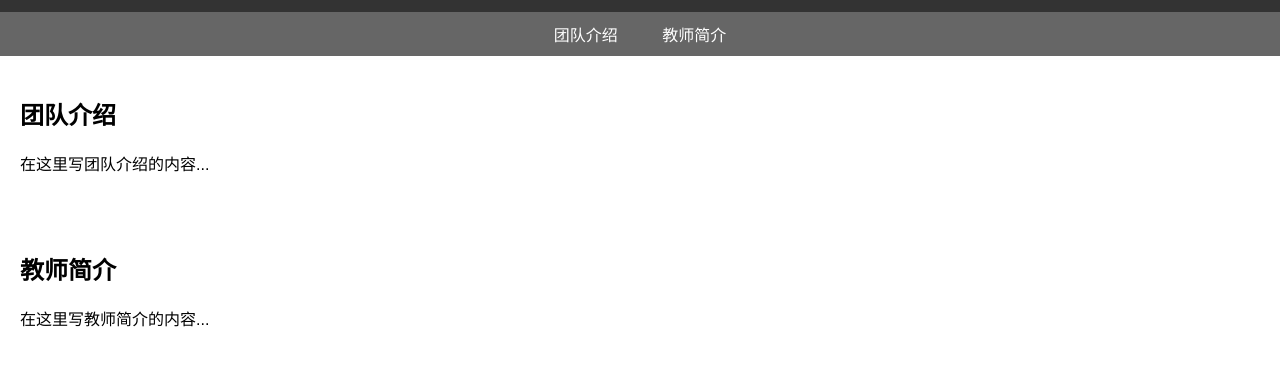
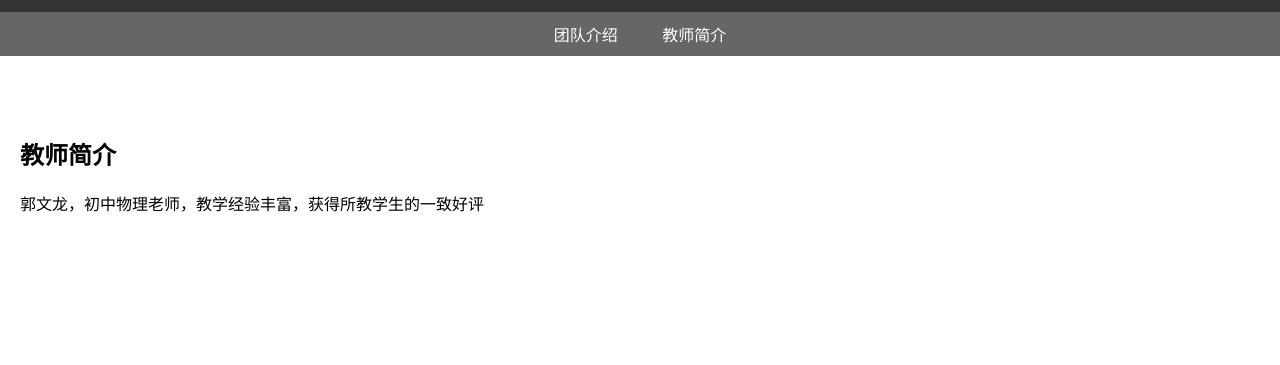
Before and after one commit to wdsjdemh/guofenqi, a plain HTML site: page index.html in a window 1280 px wide. Shown: the part 97-462 px from the top of the page. Drawn offline with Linux system fonts and the light colour scheme.

Commit message:
Update index.html

```diff
--- a/index.html
+++ b/index.html
@@ -43,12 +43,10 @@
     <a href="#teachers">教师简介</a>
   </nav>
   <section id="team">
-    <h2>团队介绍</h2>
-    <p>在这里写团队介绍的内容...</p>
   </section>
   <section id="teachers">
     <h2>教师简介</h2>
-    <p>在这里写教师简介的内容...</p>
+    <p>郭文龙，初中物理老师，教学经验丰富，获得所教学生的一致好评</p>
   </section>
 </body>
 </html>
```
